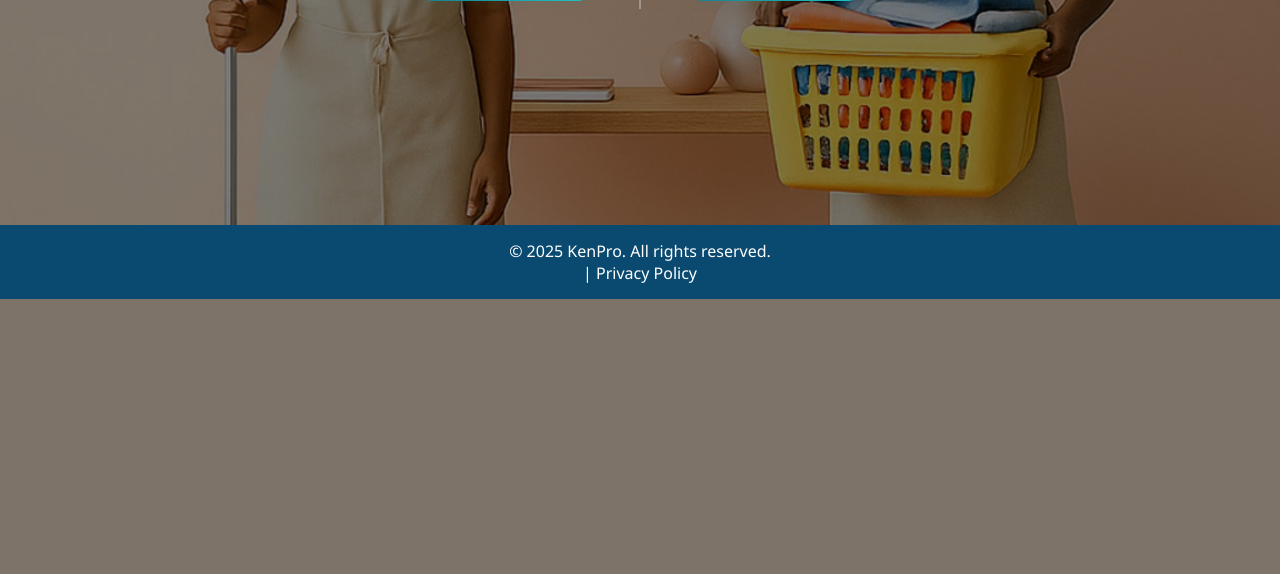
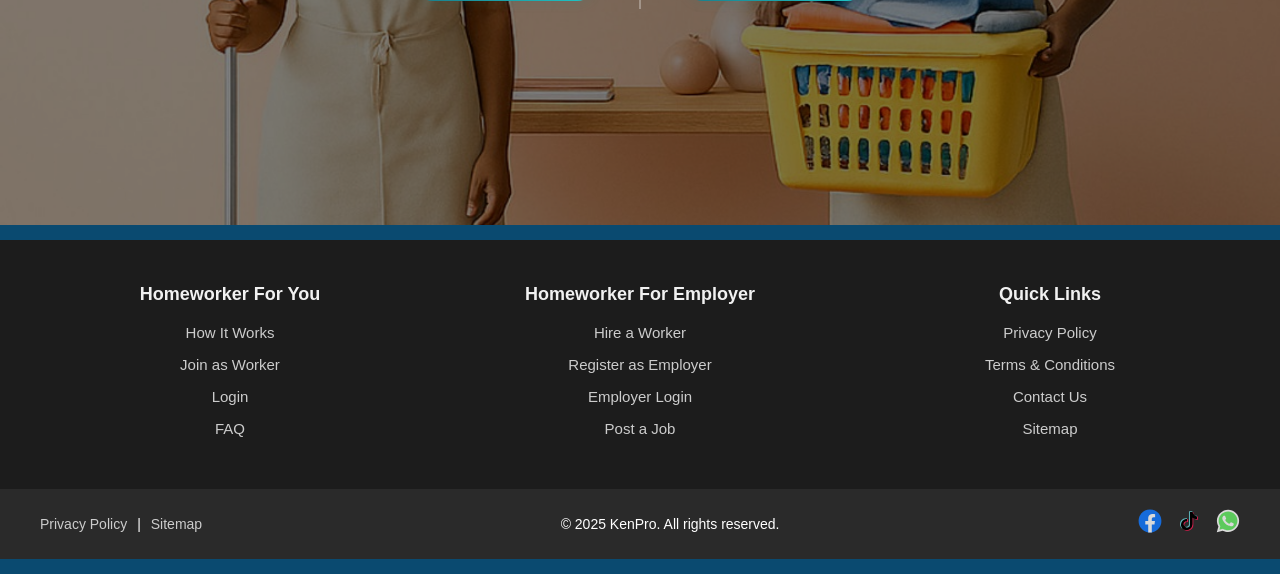
Before and after one commit to kenprohosting/Homeworker.info, a PHP site: page / in a window 1280 px wide. Shown: the part 651-1225 px from the top of the page. Before the commit the page ends 950 px from the top, so only its background shows below. Run offline with PHP 8.4, Linux system fonts and the light colour scheme.

Commit message:
still working

```diff
--- a/index.php
+++ b/index.php
@@ -101,9 +101,77 @@ $isLoggedIn = isset($_SESSION['employer_name']);
   </div>
 </section>
 
+
+
 <footer>
-  <p>&copy; <?= date("Y") ?> KenPro. All rights reserved.</p> | <a href="privacy_policy.php" style="text-decoration: none; color: inherit;">Privacy Policy</a>
+  <!-- Top Footer -->
+  <div class="footer-top">
+    <div class="wrap">
+      <div class="footer-grid">
+        <!-- Homeworker For You -->
+        <div class="footer-column">
+          <h3>Homeworker For You</h3>
+          <ul>
+            <li><a href="/how_it_works.php">How It Works</a></li>
+            <li><a href="/register_worker.php">Join as Worker</a></li>
+            <li><a href="/worker_login.php">Login</a></li>
+            <li><a href="/faq.php">FAQ</a></li>
+          </ul>
+        </div>
+
+        <!-- Homeworker For Employer -->
+        <div class="footer-column">
+          <h3>Homeworker For Employer</h3>
+          <ul>
+            <li><a href="/hire.php">Hire a Worker</a></li>
+            <li><a href="/register_employer.php">Register as Employer</a></li>
+            <li><a href="/employer_login.php">Employer Login</a></li>
+            <li><a href="/post_job.php">Post a Job</a></li>
+          </ul>
+        </div>
+
+        <!-- Quick Links -->
+        <div class="footer-column">
+          <h3>Quick Links</h3>
+          <ul>
+            <li><a href="/privacy_policy.php">Privacy Policy</a></li>
+            <li><a href="/terms.php">Terms & Conditions</a></li>
+            <li><a href="/contact.php">Contact Us</a></li>
+            <li><a href="/sitemap.xml">Sitemap</a></li>
+          </ul>
+        </div>
+      </div>
+    </div>
+  </div>
+
+  <!-- Bottom Footer -->
+  <div class="footer-bottom">
+    <div class="footer-bottom-container">
+      <div class="footer-links">
+        <a href="/privacy_policy.php">Privacy Policy</a>
+        <span>|</span>
+        <a href="/sitemap.xml">Sitemap</a>
+      </div>
+
+      <p>&copy; <?= date("Y") ?> KenPro. All rights reserved.</p>
+
+      <div class="footer-socials">
+        <a href="https://facebook.com" target="_blank" aria-label="Facebook">
+          <img src="/icons/Facebook.svg">
+        </a>
+        <a href="https://tiktok.com" target="_blank" aria-label="TikTok">
+          <img src="/icons/Tiktok.svg">
+        </a>
+        <a href="https://wa.me/254712345678" target="_blank" aria-label="WhatsApp">
+          <img src="/icons/Whatsapp.svg" >
+        </a>
+      </div>
+    </div>
+  </div>
 </footer>
+
+
+
 <script src="hamburger.js"></script>
 
 </body>
--- a/styles.css
+++ b/styles.css
@@ -932,3 +932,112 @@ footer {
     display: flex;
   }
 }
+
+/* footer */
+/* General Footer Styling */
+footer {
+  font-family: Arial, sans-serif;
+  font-size: 15px;
+  color: #fff;
+  background-color: #1c1c1c;
+  line-height: 1.6;
+}
+
+/* Top Footer */
+.footer-top {
+  padding: 40px 20px;
+  background-color: #1c1c1c;
+}
+
+.footer-grid {
+  display: grid;
+  grid-template-columns: repeat(auto-fit, minmax(220px, 1fr));
+  gap: 30px;
+  max-width: 1200px;
+  margin: 0 auto;
+}
+
+.footer-column h3 {
+  font-size: 18px;
+  margin-bottom: 12px;
+  color: #f1f1f1;
+}
+
+.footer-column ul {
+  list-style: none;
+  padding: 0;
+}
+
+.footer-column ul li {
+  margin-bottom: 8px;
+}
+
+.footer-column ul li a {
+  color: #ccc;
+  text-decoration: none;
+  transition: color 0.3s;
+}
+
+.footer-column ul li a:hover {
+  color: #fff;
+}
+
+/* Bottom Footer */
+.footer-bottom {
+  background-color: #2a2a2a;
+  padding: 20px 15px;
+}
+
+.footer-bottom-container {
+  display: flex;
+  flex-wrap: wrap;
+  justify-content: space-between;
+  align-items: center;
+  max-width: 1200px;
+  margin: 0 auto;
+  gap: 15px;
+  font-size: 14px;
+}
+
+.footer-links {
+  display: flex;
+  gap: 10px;
+  align-items: center;
+}
+
+.footer-links a {
+  color: #ccc;
+  text-decoration: none;
+}
+
+.footer-links a:hover {
+  color: #fff;
+}
+
+.footer-socials {
+  display: flex;
+  gap: 15px;
+}
+
+.footer-socials a img {
+  width: 24px;
+  height: 24px;
+  filter: brightness(90%);
+  transition: filter 0.3s;
+}
+
+.footer-socials a:hover img {
+  filter: brightness(150%);
+}
+
+/* Responsive Adjustments */
+@media (max-width: 768px) {
+  .footer-bottom-container {
+    flex-direction: column;
+    text-align: center;
+  }
+
+  .footer-socials {
+    justify-content: center;
+  }
+}
```
Also changed, not shown: icons/Facebook.svg (added), icons/Tiktok.svg (added), icons/Whatsapp.svg (added).
